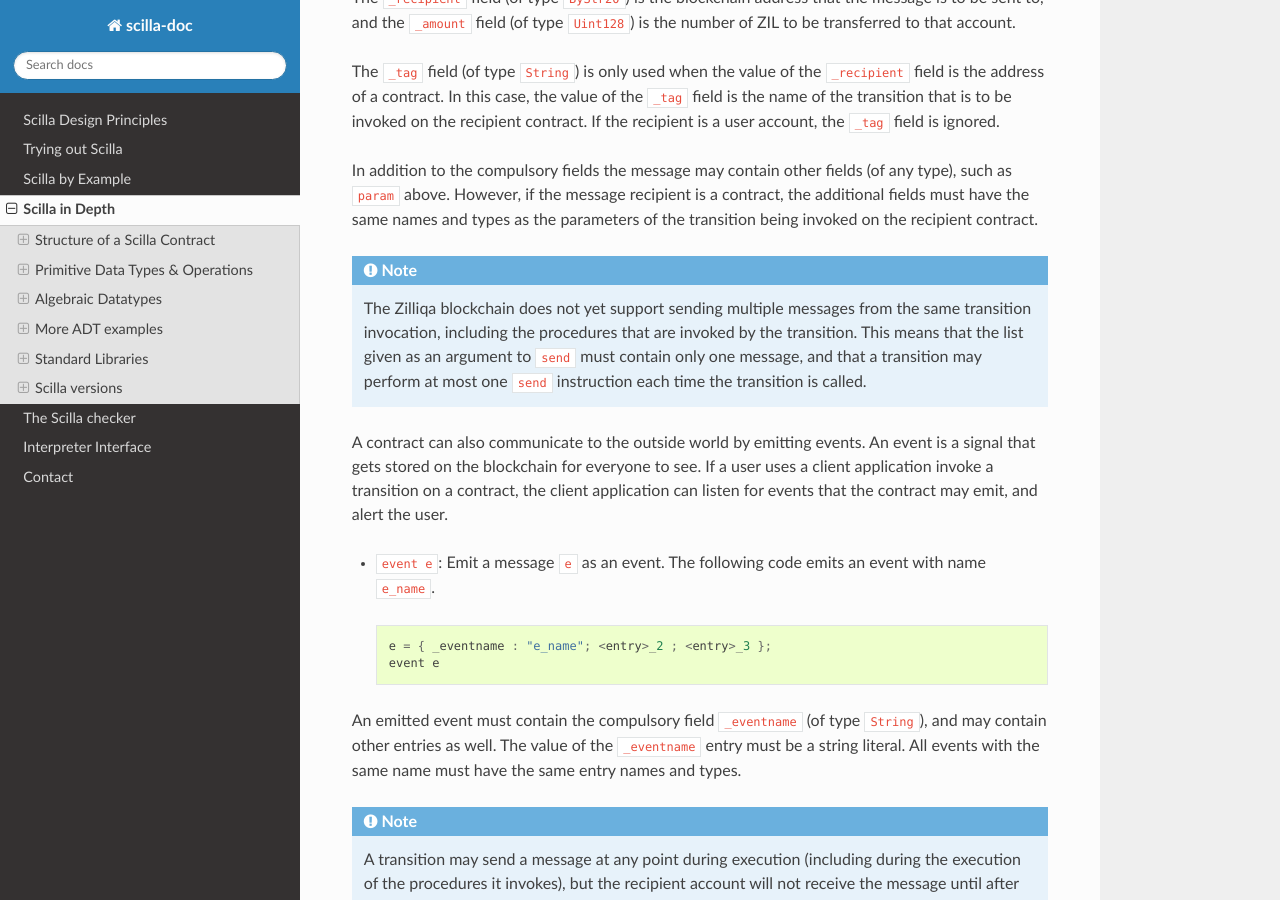
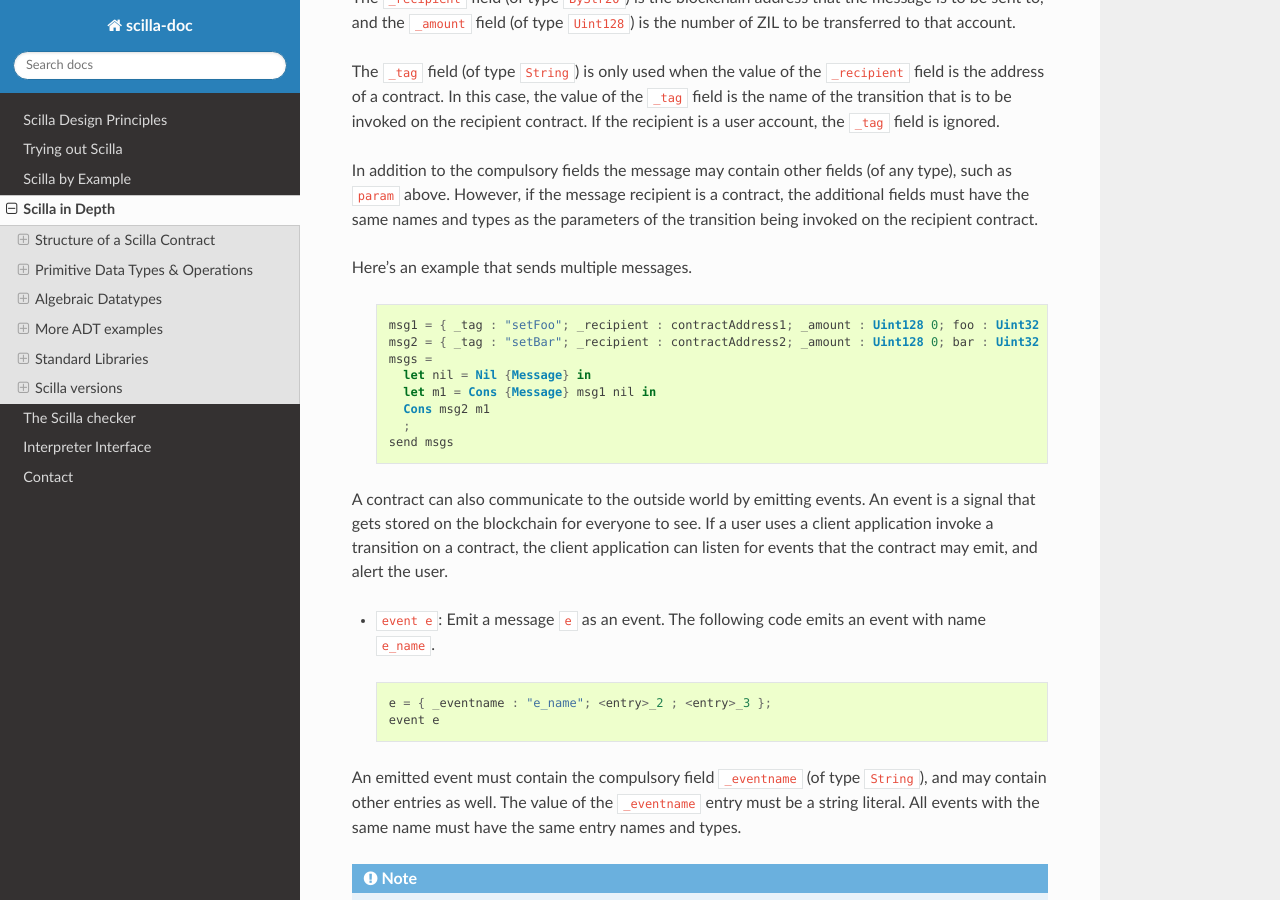
Before and after one commit to Zilliqa/scilla-docs, a Sphinx documentation site: the page built from docs/source/scilla-in-depth.rst, in a window 1280 px wide and 900 px high, scrolled down 8096 px. Built offline with Sphinx 7.4.7 and the Read the Docs theme 2.0.0, drawn with Linux system fonts in a browser that asks for light colours.

Commit message:
An example for multiple messages (#74)
* An example for multiple messages

* Minor update to example

```diff
--- a/docs/source/scilla-in-depth.rst
+++ b/docs/source/scilla-in-depth.rst
@@ -477,14 +477,18 @@ recipient is a contract, the additional fields must have the same
 names and types as the parameters of the transition being invoked on
 the recipient contract.
 
-.. note::
-
-   The Zilliqa blockchain does not yet support sending multiple
-   messages from the same transition invocation, including the
-   procedures that are invoked by the transition. This means that the
-   list given as an argument to ``send`` must contain only one
-   message, and that a transition may perform at most one ``send``
-   instruction each time the transition is called.
+Here's an example that sends multiple messages.
+
+  .. code-block:: ocaml
+
+    msg1 = { _tag : "setFoo"; _recipient : contractAddress1; _amount : Uint128 0; foo : Uint32 101 };
+    msg2 = { _tag : "setBar"; _recipient : contractAddress2; _amount : Uint128 0; bar : Uint32 100 };
+    msgs =
+      let nil = Nil {Message} in
+      let m1 = Cons {Message} msg1 nil in
+      Cons msg2 m1
+      ;
+    send msgs
 
 A contract can also communicate to the outside world by emitting
 events. An event is a signal that gets stored on the blockchain for
```
